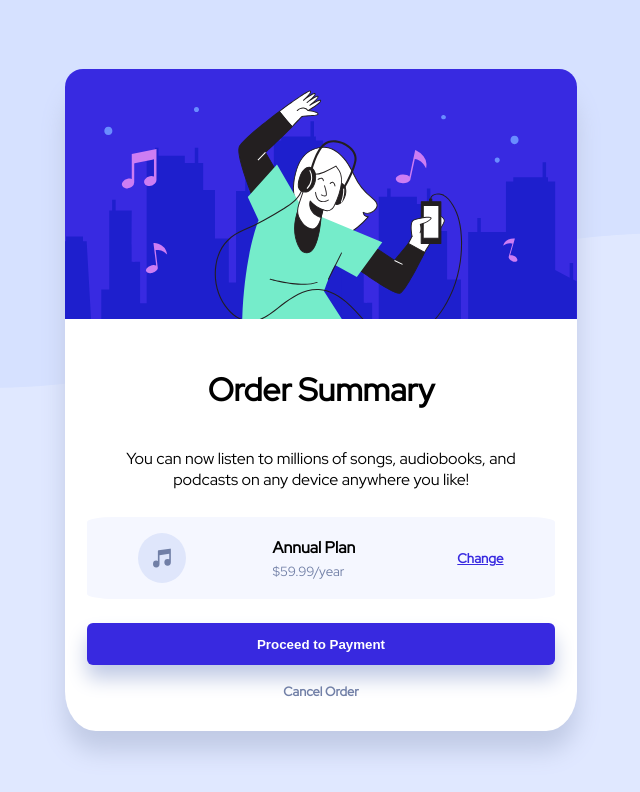
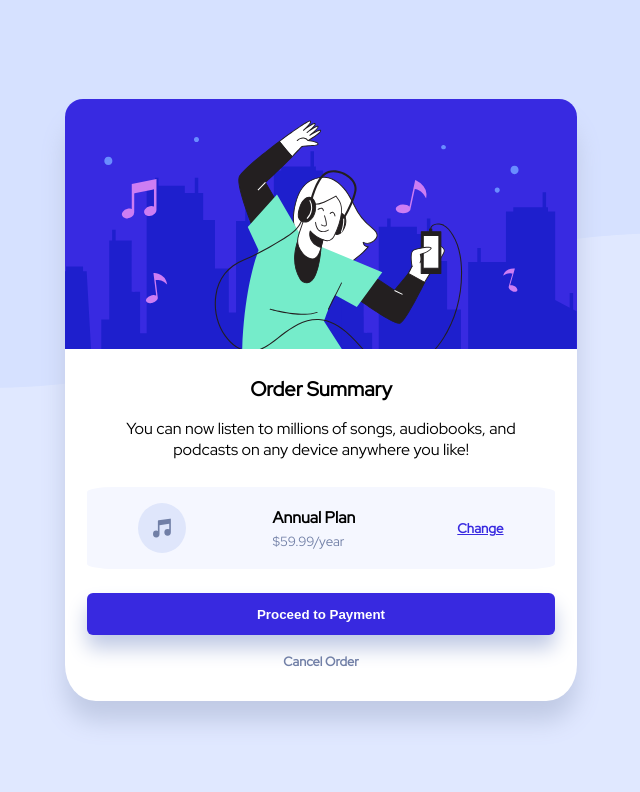
Before and after one commit to ROPierre/Front-end_mentor_01, a plain HTML site: page index.html in a window 1280 px wide. Shown: the whole page, without its empty margins (319-959 px from the left). Drawn offline with Linux system fonts and the light colour scheme.

Commit message:
Update style.css

```diff
--- a/style.css
+++ b/style.css
@@ -68,8 +68,9 @@ main{
     padding: 1.4em
 }
 
-.card-title h3{
+.card-title h1{
     margin: 0px;
+    font-size: 1.25em;
 }
 
 .card-description{
```
